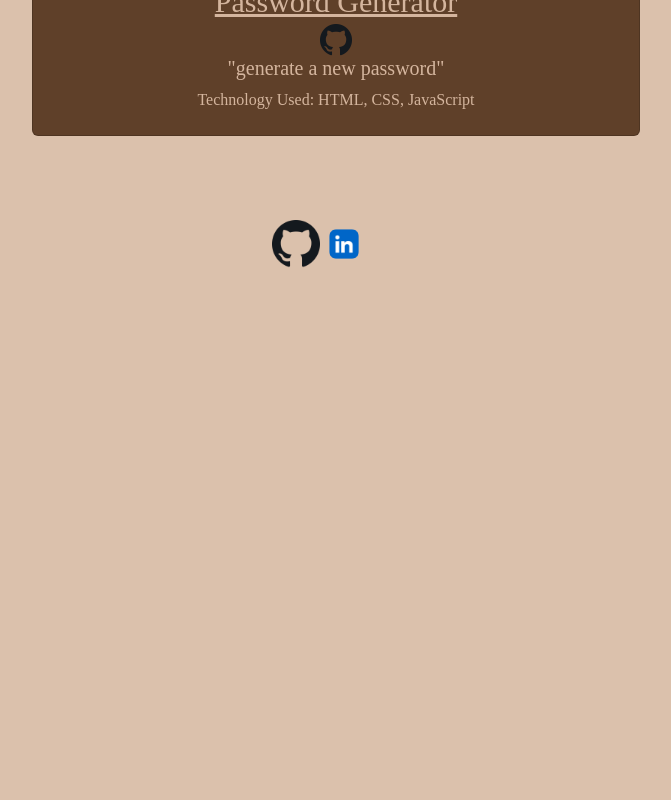
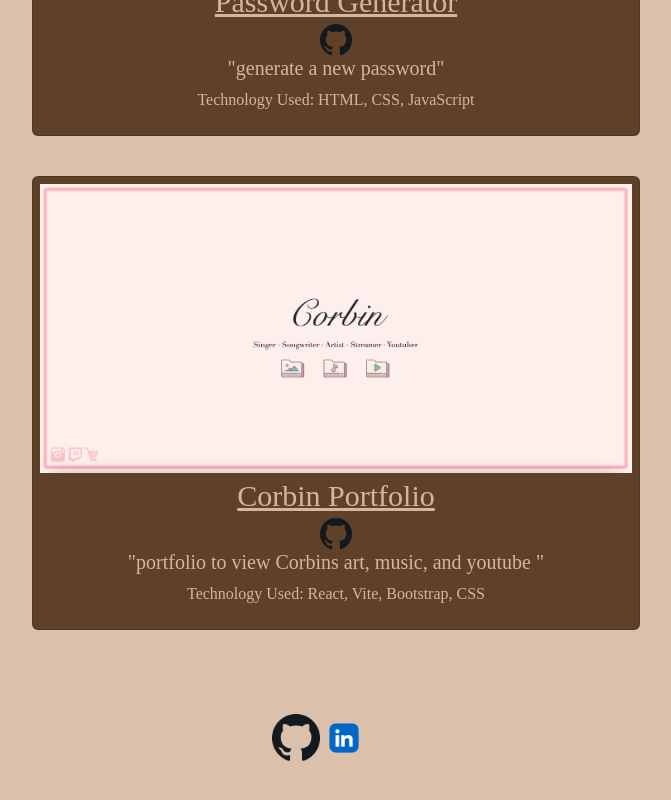
Before and after one commit to Nneifem/react-portfolio, a React (Vite) app: page /project in a window 1280 px wide. Shown: the part 3685-4485 px from the top of the page, without its empty margins (320-991 px from the left). Before the commit the page ends 4041 px from the top, so only its background shows below. Built offline with nearby package versions, Linux system fonts and the light colour scheme.

Commit message:
added another project

```diff
--- a/src/pages/Project.jsx
+++ b/src/pages/Project.jsx
@@ -6,6 +6,7 @@ import noteTakerImage from '../assets/note.png'
 import passwordGeneratorImage from '../assets/password.png'
 import githubLogo from '../assets/github.svg.png'
 import habitYourWayImage from '../assets/habityourway.png'
+import corbinPortfolio from '../assets/corbinportfolio.png'
 import './style/Project.css'
 
 export default function Project(){
@@ -69,6 +70,14 @@ export default function Project(){
             image: passwordGeneratorImage,
             technology: 'HTML, CSS, JavaScript'
         },
+        {
+            name: "Corbin Portfolio",
+            githubLink: "https://github.com/Nneifem/corbin-portfolio",
+            websiteLink: "https://corbinportfolio.netlify.app/",
+            description: 'portfolio to view Corbins art, music, and youtube ',
+            image: corbinPortfolio,
+            technology: 'React, Vite, Bootstrap, CSS'
+        }
 
     ]
 
```
Also changed, not shown: src/assets/corbinportfolio.png (added).
